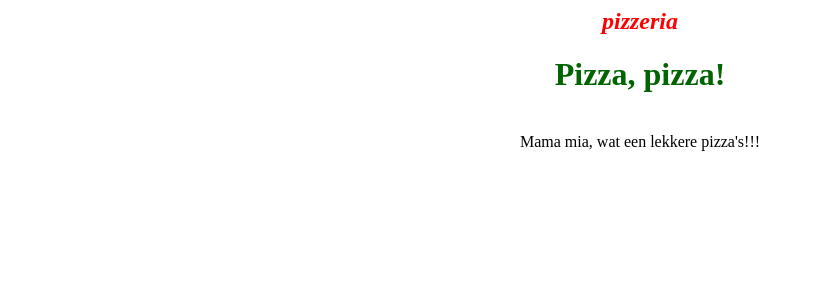
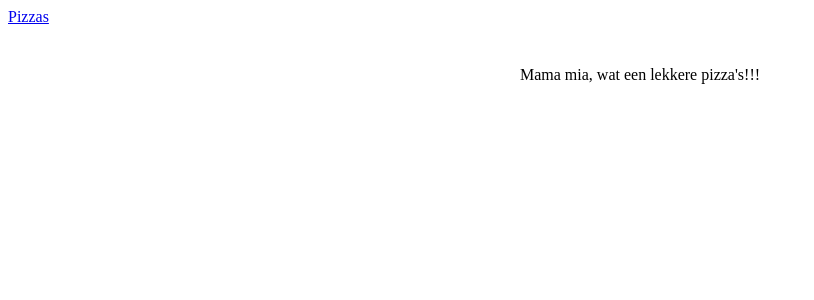
Before and after one commit to djkeu/web_apps, a Django app: template pizzeria/pizzas/templates/pizzas/index.html in a window 1280 px wide. Shown: the top 300 px of the page, without its empty margins (0-814 px from the left). Run offline with Django 4.2, Linux system fonts and the light colour scheme; the template is opened without the code that fills it, so the values that code supplies are empty; parts of the project's set-up code (start-up, migrations or seed data) failed here and were passed over.

Commit message:
Use base.html as heading

```diff
--- a/pizzeria/pizzas/templates/pizzas/index.html
+++ b/pizzeria/pizzas/templates/pizzas/index.html
@@ -1,11 +1,7 @@
-<h2 style="text-align: center; color: red; font-style: italic;">
-    pizzeria
-</h2>
+{% extends "pizzas/base.html" %}
 
-<h1 style="text-align: center; color: darkgreen">
-    Pizza, pizza!
-</h1>
-
+{% block content %}
 <p style="text-align: center; margin-top: 40px;">
     Mama mia, wat een lekkere pizza's!!!
 </p>
+{% endblock content %}
--- a/pizzeria/pizzas/urls.py
+++ b/pizzeria/pizzas/urls.py
@@ -6,4 +6,6 @@ app_name = 'pizzas'
 urlpatterns = {
     # Home page
     path('', views.index, name='index'),
+    # Page that shows all pizza's
+    path('pizzas/', views.pizzas, name='pizzas'),
 }
```
